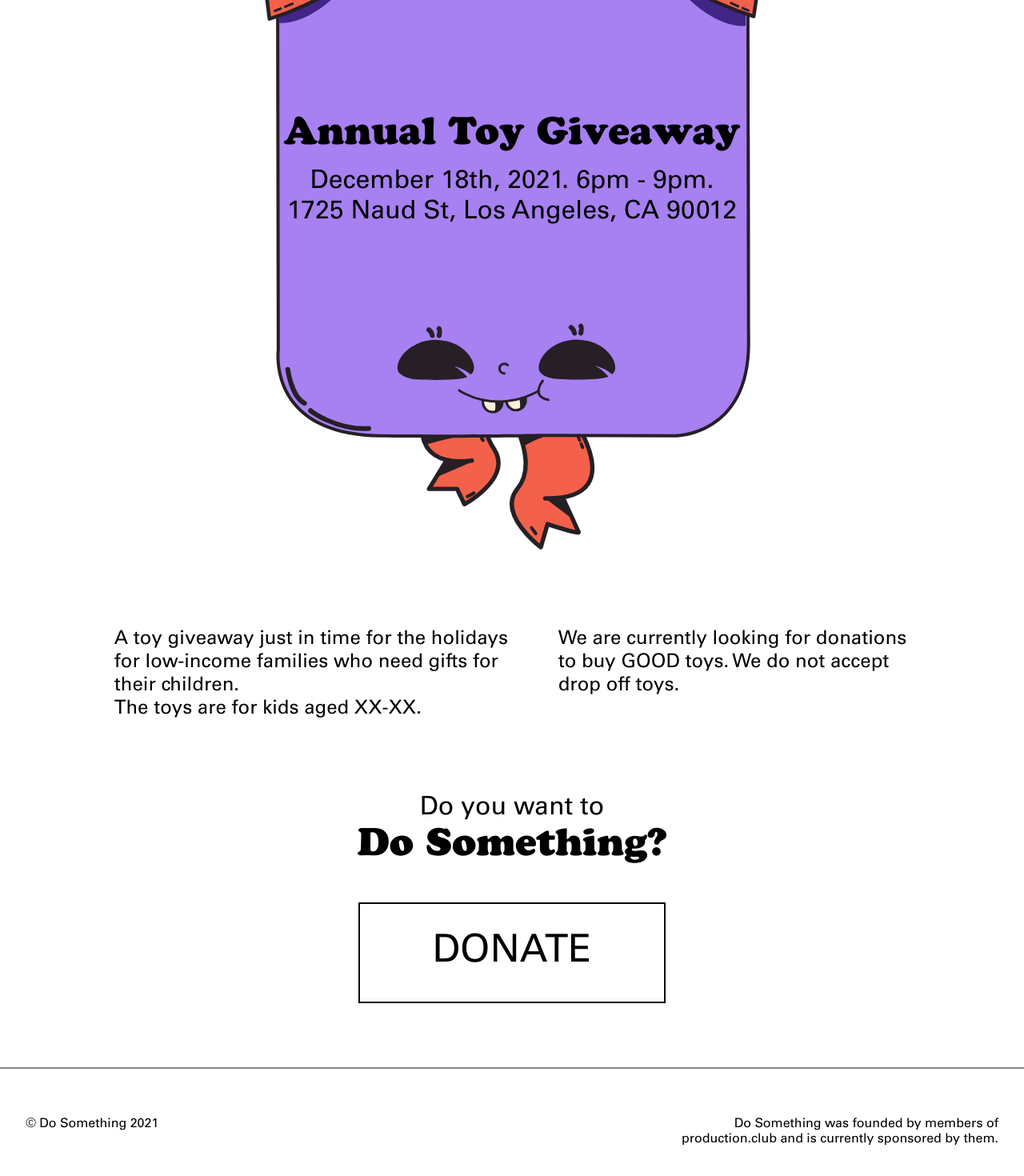
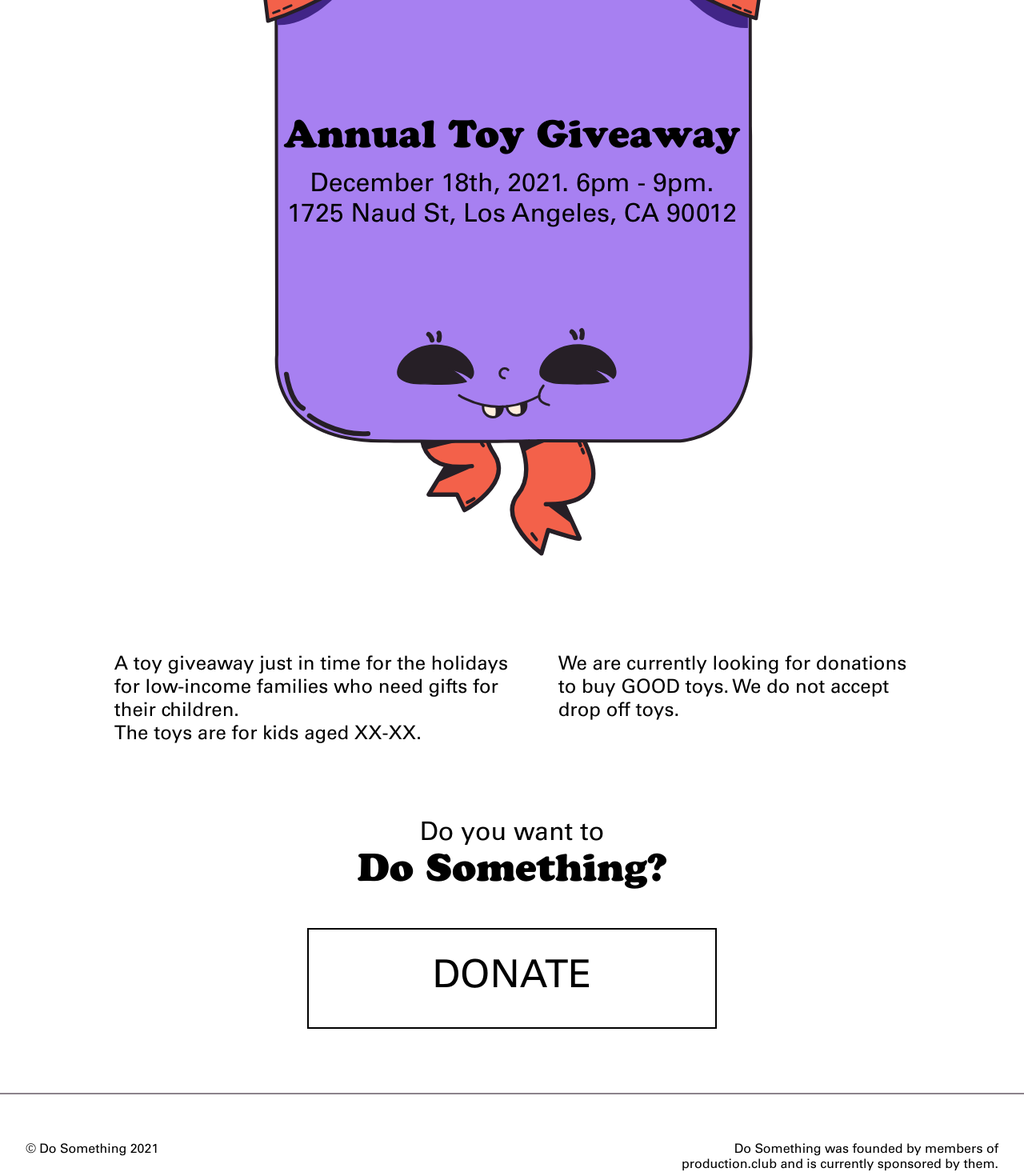
Before and after one commit to production-club/do-something, a React (Create React App) app: page /#/ in a window 1280 px wide. Shown: the part 340-1810 px from the top of the page at 80% size. Built offline with nearby package versions, Linux system fonts and the light colour scheme.

Commit message:
make home css modular

```diff
--- a/src/App.css
+++ b/src/App.css
@@ -17,7 +17,6 @@
   box-sizing: border-box;
   margin: 0;
   padding: 0;
-  font-family: "Times New Roman", Times, serif;
   max-width: 100vw;
   overflow-x: none;
 }
@@ -36,7 +35,6 @@ body {
   position: relative;
 }
 
-.HomeWrapper,
 .iFrameWrapper,
 .ThankyouWrapper {
   display: flex;
@@ -49,61 +47,6 @@ body {
   max-width: 100%;
   min-width: fit-content;
   overflow-y: auto;
-}
-.TitleWrapper {
-  display: none;
-}
-.HomeWrapper {
-  margin-top: -20px;
-}
-.PresentWrapper {
-  width: 100%;
-  height: 122vh;
-  background-image: url(./images/PresentDudePurp-01.svg);
-  background-repeat: no-repeat;
-  background-size: contain;
-  background-position: center 20px;
-
-  display: flex;
-  flex-direction: column;
-  justify-content: center;
-}
-.PresentTextWrapper {
-  width: 100%;
-  height: auto;
-}
-
-.PresentTextWrapper h1 {
-  font-family: "Cooper Black";
-  font-size: 5vw;
-  padding: 10px;
-}
-.PresentTextWrapper p {
-  font-family: "Univers";
-  font-size: 3vw;
-}
-.HomeTextOuterWrapper {
-  display: flex;
-  flex-direction: column;
-  width: 95vw;
-  margin-top: 40px;
-  margin-bottom: 40px;
-}
-
-.HomeTextInnerWrapper {
-  display: flex;
-  flex-direction: row;
-  justify-content: space-between;
-  padding: 20px;
-  margin: auto;
-  width: 90%;
-  text-align: left;
-}
-
-.HomeTextInnerWrapper p {
-  font-family: "Univers";
-  font-size: 1.5rem;
-  padding: 30px;
 }
 
 .iFrameWrapper {
@@ -124,29 +67,6 @@ body {
   text-decoration: none;
 }
 
-.DonateTextWrapper {
-  margin-bottom: 5vh;
-}
-.DonateTextWrapper p {
-  font-family: "Univers";
-  font-size: 2rem;
-}
-.DonateTextWrapper h1 {
-  font-family: "Cooper Black";
-  font-size: 3rem;
-}
-.DonateButton {
-  border: 2px solid black;
-  font-family: "Univers";
-  font-size: 3rem;
-  color: black;
-  width: 30vw;
-  min-width: 50%;
-  align-items: center;
-  justify-content: center;
-  padding: 2rem;
-  margin-bottom: 10vh;
-}
 .SidebarLink {
   font-family: "Univers";
   color: #f86149;
@@ -160,17 +80,6 @@ body {
 
   font-size: 5rem;
   color: white;
-}
-.homeLink {
-  text-decoration: none;
-  color: black;
-  font-size: 1rem;
-}
-.DonateButton:hover,
-.VolunteerButton:hover {
-  background-color: rgba(33, 174, 149, 255);
-  color: black;
-  transition: ease-in-out 0.2s;
 }
 
 /* FOOOOOOTTER  */
@@ -200,9 +109,6 @@ body {
   font-family: "Univers";
   text-align: right;
 }
-.PresentDesktop {
-  width: 100%;
-}
 
 .DSLogo {
   font-family: "Cooper Black";
@@ -211,6 +117,7 @@ body {
 
 /* AC CONTACTFORM
  */
+
 ._field12 label,
 ._x40490770 label,
 ._x02542146 label,
@@ -221,45 +128,8 @@ body {
 /* media queries */
 
 @media screen and (max-width: 1024px) {
-  .PresentWrapper {
-    background-image: url(./images/PresentDudePurp-02.svg);
-    background-position: center;
-    background-size: contain;
-    margin-top: 50px;
-  }
-  .PresentTextWrapper h1 {
-    font-family: "Cooper Black";
-    font-size: 5vw;
-  }
-  .PresentTextWrapper p {
-    font-family: "Univers";
-    font-size: 3vw;
-  }
-  .HomeTextInnerWrapper p {
-    font-family: "Univers";
-    font-size: 2rem;
-    padding: 10px;
-  }
   .DSLogo {
     font-size: 5vw;
-  }
-}
-
-@media screen and (max-width: 1450px) {
-  .PresentWrapper {
-    background-image: url(./images/PresentDudePurp-02.svg);
-    background-position: center;
-    background-size: contain;
-    margin-top: 10vh;
-  }
-  .PresentTextWrapper h1 {
-    font-family: "Cooper Black";
-    font-size: 3em;
-  }
-
-  .PresentTextWrapper p {
-    font-family: "Univers";
-    font-size: 2em;
   }
 }
 
@@ -272,52 +142,8 @@ body {
     width: 90vw;
     margin: auto;
   }
-
-  .DonateButton {
-    width: 90vw;
-  }
-  .TitleWrapper {
-    display: block;
-    margin-top: 1vh;
-    width: 100%;
-    text-align: left;
-  }
-  .Title {
-    margin-top: 2vh;
-    font-size: 7vw;
-    margin-left: 1rem;
-    font-family: "Cooper Black";
-  }
   .DSLogo {
     display: none;
-  }
-  .PresentWrapper {
-    background-image: url(./images/PresentDudePurp-03.svg);
-    background-position: center;
-  }
-  .PresentTextWrapper {
-    max-width: 60%;
-    text-align: center;
-    align-items: center;
-    justify-content: center;
-    margin: auto;
-  }
-  .PresentTextWrapper h1 {
-    font-family: "Cooper Black";
-    font-size: 2rem;
-  }
-  .PresentTextWrapper p {
-    font-family: "Univers";
-    font-size: 1rem;
-  }
-  .HomeTextOuterWrapper {
-    width: 100%;
-  }
-  .HomeTextInnerWrapper p {
-    font-family: "Univers";
-    font-size: 0.9rem;
-    width: 100%;
-    justify-content: space-between;
   }
   .SidebarLink {
     font-family: "Univers";
--- /dev/null
+++ b/src/Home.module.css
@@ -0,0 +1,205 @@
+@font-face {
+  font-family: "Cooper Black Italic";
+  src: url("./fonts/CooperBlackStd-Italic.otf");
+}
+@font-face {
+  font-family: "Cooper Black";
+  src: url("./fonts/CooperBlackStd.otf");
+}
+@font-face {
+  font-family: "Univers";
+  src: url("./fonts/UniversLTStd.otf");
+}
+
+.HomeWrapper {
+  display: flex;
+  flex-direction: column;
+  align-items: center;
+  justify-content: center;
+  text-align: center;
+  min-height: calc(100vh - 34px);
+  height: auto;
+  max-width: 100%;
+  min-width: fit-content;
+  overflow-y: auto;
+}
+
+.TitleWrapper {
+  display: none;
+}
+.HomeWrapper {
+  margin-top: -20px;
+}
+
+.PresentWrapper {
+  width: 100%;
+  min-height: 123vh;
+
+  background-image: url(./images/PresentDudePurp-01.svg);
+  background-repeat: no-repeat;
+  background-size: contain;
+  background-position: center 20px;
+  display: flex;
+  /* margin-bottom: 5vh; */
+  flex-direction: column;
+  justify-content: center;
+}
+.PresentTextWrapper {
+  width: 100%;
+  height: auto;
+}
+
+.PresentTextWrapper h1 {
+  font-family: "Cooper Black";
+  font-size: 5vw;
+  padding: 10px;
+}
+.PresentTextWrapper p {
+  font-family: "Univers";
+  font-size: 3vw;
+}
+.HomeTextOuterWrapper {
+  display: flex;
+  flex-direction: column;
+  width: 95vw;
+  z-index: -2;
+  margin-top: 40px;
+  margin-bottom: 40px;
+}
+
+.HomeTextInnerWrapper {
+  display: flex;
+  flex-direction: row;
+  justify-content: space-between;
+  padding: 20px;
+  margin: auto;
+  margin-top: 3vh;
+  width: 90%;
+  text-align: left;
+}
+
+.HomeTextInnerWrapper p {
+  font-family: "Univers";
+  font-size: 1.5rem;
+  padding: 30px;
+}
+
+.DonateTextWrapper {
+  margin-bottom: 5vh;
+}
+.DonateTextWrapper p {
+  font-family: "Univers";
+  font-size: 2rem;
+}
+.DonateTextWrapper h1 {
+  font-family: "Cooper Black";
+  font-size: 3rem;
+}
+.DonateButton {
+  border: 2px solid black;
+  font-family: "Univers";
+  font-size: 3rem;
+  color: black;
+  width: 40vw;
+  min-width: 100%;
+  align-items: center;
+  justify-content: center;
+  padding: 2rem;
+  margin-bottom: 10vh;
+}
+.DonateButton:hover {
+  background-color: rgba(33, 174, 149, 255);
+  color: black;
+  transition: ease-in-out 0.2s;
+}
+
+.homeLink {
+  text-decoration: none;
+  color: black;
+  font-size: 1rem;
+}
+
+@media screen and (max-width: 1024px) {
+  .PresentWrapper {
+    background-image: url(./images/PresentDudePurp-02.svg);
+    background-position: center;
+    background-size: contain;
+    margin-top: 50px;
+  }
+  .PresentTextWrapper h1 {
+    font-family: "Cooper Black";
+    font-size: 5vw;
+  }
+  .PresentTextWrapper p {
+    font-family: "Univers";
+    font-size: 3vw;
+  }
+  .HomeTextInnerWrapper p {
+    font-family: "Univers";
+    font-size: 2rem;
+    padding: 10px;
+  }
+}
+@media screen and (max-width: 1450px) {
+  .PresentWrapper {
+    background-image: url(./images/PresentDudePurp-02.svg);
+    background-position: center;
+    background-size: contain;
+    margin-top: 10vh;
+  }
+  .PresentTextWrapper h1 {
+    font-family: "Cooper Black";
+    font-size: 3em;
+  }
+
+  .PresentTextWrapper p {
+    font-family: "Univers";
+    font-size: 2em;
+  }
+}
+
+@media screen and (max-width: 770px) {
+  .DonateButton {
+    width: 90vw;
+  }
+  .TitleWrapper {
+    display: block;
+    margin-top: 2vh;
+    width: 100%;
+    text-align: left;
+  }
+  .Title {
+    margin-top: 2vh;
+    font-size: 7vw;
+    margin-left: 1rem;
+    font-family: "Cooper Black";
+  }
+  .PresentWrapper {
+    background-image: url(./images/PresentDudePurp-03.svg);
+    background-position: center;
+  }
+  .PresentTextWrapper {
+    max-width: 60%;
+    text-align: center;
+    align-items: center;
+    justify-content: center;
+    margin: auto;
+  }
+  .PresentTextWrapper h1 {
+    font-family: "Cooper Black";
+    font-size: 2rem;
+  }
+  .PresentTextWrapper p {
+    font-family: "Univers";
+    font-size: 1rem;
+  }
+  .HomeTextOuterWrapper {
+    width: 100%;
+  }
+  .HomeTextInnerWrapper p {
+    font-family: "Univers";
+    font-size: 0.9rem;
+    width: 100%;
+    justify-content: space-between;
+  }
+}
--- a/src/pages/Home.js
+++ b/src/pages/Home.js
@@ -1,10 +1,11 @@
 import React from "react";
 import { NavLink as Link } from "react-router-dom";
 import Helmet from "react-helmet";
+import styles from "../Home.module.css";
 
 const Home = () => {
   return (
-    <div className="HomeWrapper">
+    <div className={styles.HomeWrapper}>
       <Helmet>
         <meta name="description" content="Home Section of Do Something LA" />
         <meta
@@ -12,11 +13,11 @@ const Home = () => {
           content="Home, Do Something, landing page, donate button"
         />
       </Helmet>
-      <div className="TitleWrapper">
-        <h1 className="Title">Do Something. </h1>
+      <div className={styles.TitleWrapper}>
+        <h1 className={styles.Title}>Do Something. </h1>
       </div>
-      <div className="PresentWrapper">
-        <div className="PresentTextWrapper">
+      <div className={styles.PresentWrapper}>
+        <div className={styles.PresentTextWrapper}>
           <h1>Annual Toy Giveaway </h1>
           <p>
             {" "}
@@ -25,8 +26,8 @@ const Home = () => {
           </p>
         </div>
       </div>
-      <div className="HomeTextOuterWrapper">
-        <div className="HomeTextInnerWrapper">
+      <div className={styles.HomeTextOuterWrapper}>
+        <div className={styles.HomeTextInnerWrapper}>
           <p>
             A toy giveaway just in time for the holidays for low-income families
             who need gifts for their children. <br /> The toys are for kids aged
@@ -39,14 +40,14 @@ const Home = () => {
           </p>
         </div>
       </div>
-      <div className="DonateTextWrapper">
+      <div className={styles.DonateTextWrapper}>
         <p>Do you want to</p>
         <h1> Do Something? </h1>
       </div>
       <div></div>
-      <div className="HomeButtonWrapper">
-        <Link to="/donate" className="homeLink">
-          <div className="DonateButton">DONATE</div>
+      <div className={styles.HomeButtonWrapper}>
+        <Link to="/donate" className={styles.homeLink}>
+          <div className={styles.DonateButton}>DONATE</div>
         </Link>
       </div>
     </div>
```
